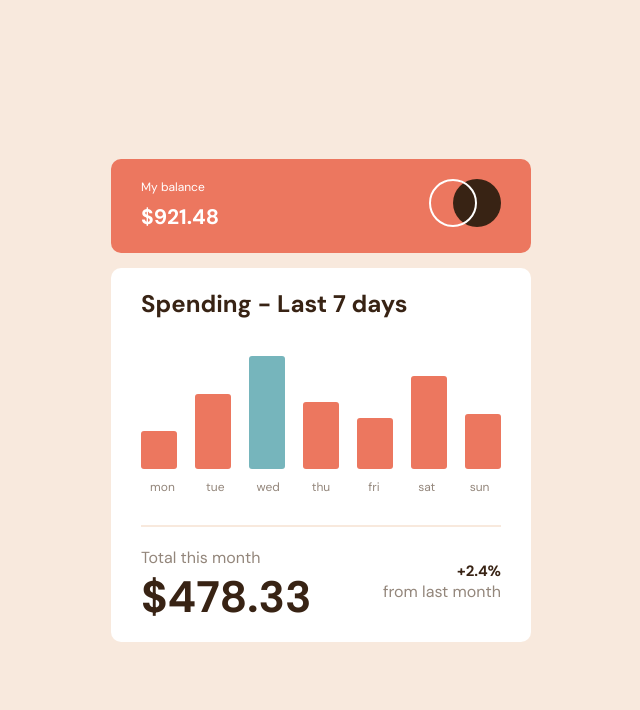
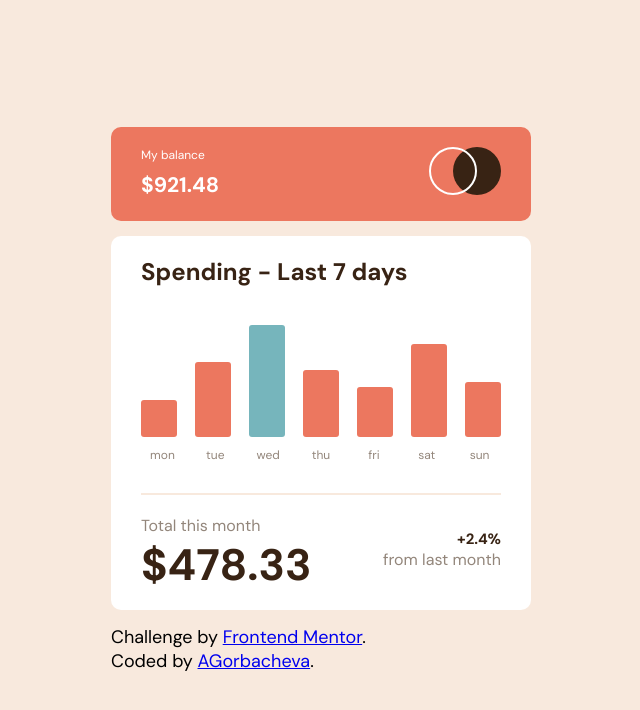
Before and after one commit to agorbacheva-y/expense-chart, a React (Create React App) app: page / in a window 1280 px wide. Shown: the top 710 px of the page, without its empty margins (319-959 px from the left). Built offline with nearby package versions, Linux system fonts and the light colour scheme.

Commit message:
add attribution

```diff
--- a/src/App.js
+++ b/src/App.js
@@ -31,6 +31,11 @@
         <Balance />
         <Spending />
       </CounterContext.Provider>
+
+      <div class="attribution">
+        <p>Challenge by <a href="https://www.frontendmentor.io?ref=challenge" target="_blank">Frontend Mentor</a>. </p>
+        <p>Coded by <a href="https://github.com/agorbacheva-y">AGorbacheva</a>.</p>
+      </div>
     </div>
   );
 }
--- a/src/app.scss
+++ b/src/app.scss
@@ -181,3 +181,7 @@
     min-width: 100%;
   }
 }
+
+.attribution {
+  font-size: 10px;
+}
```
Also changed, not shown: 2 other files (tests, documents, lock files or other folders).
